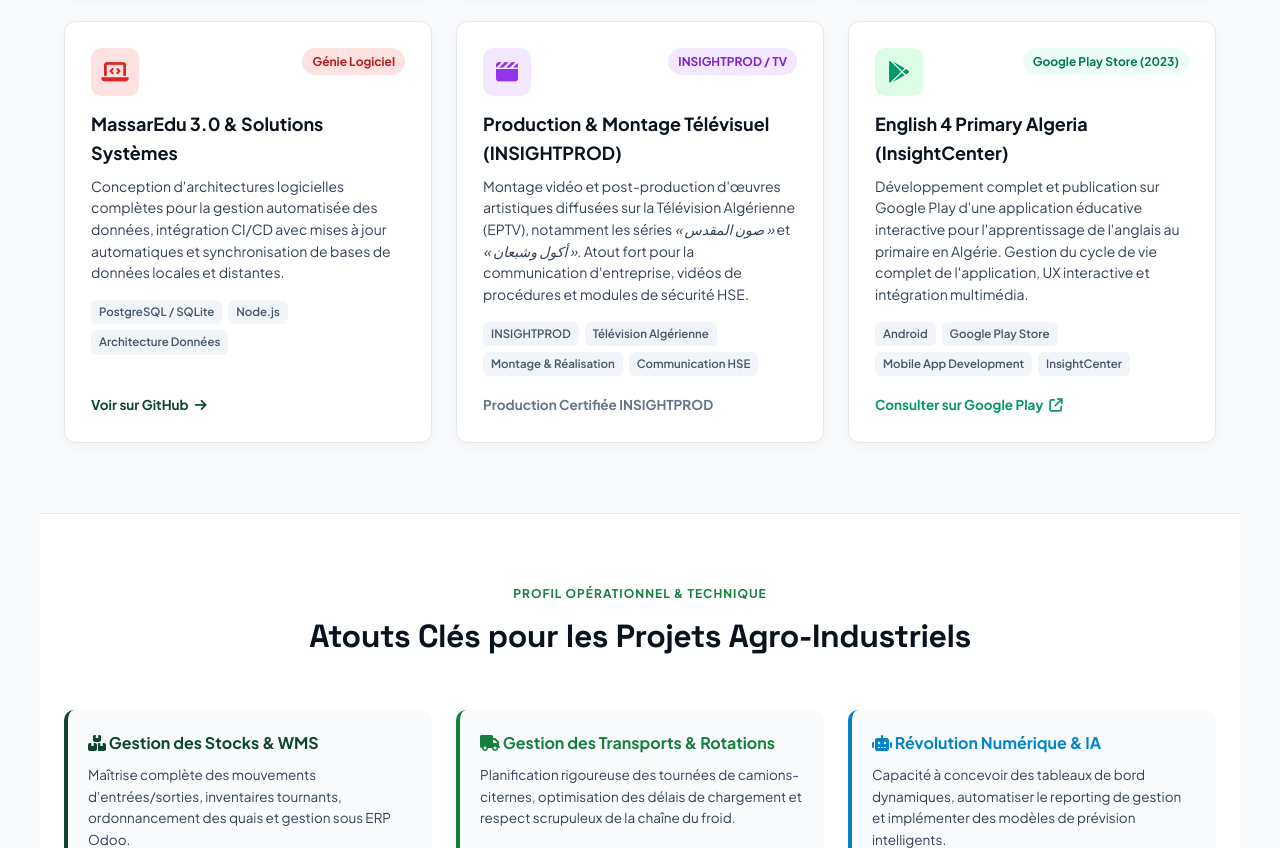
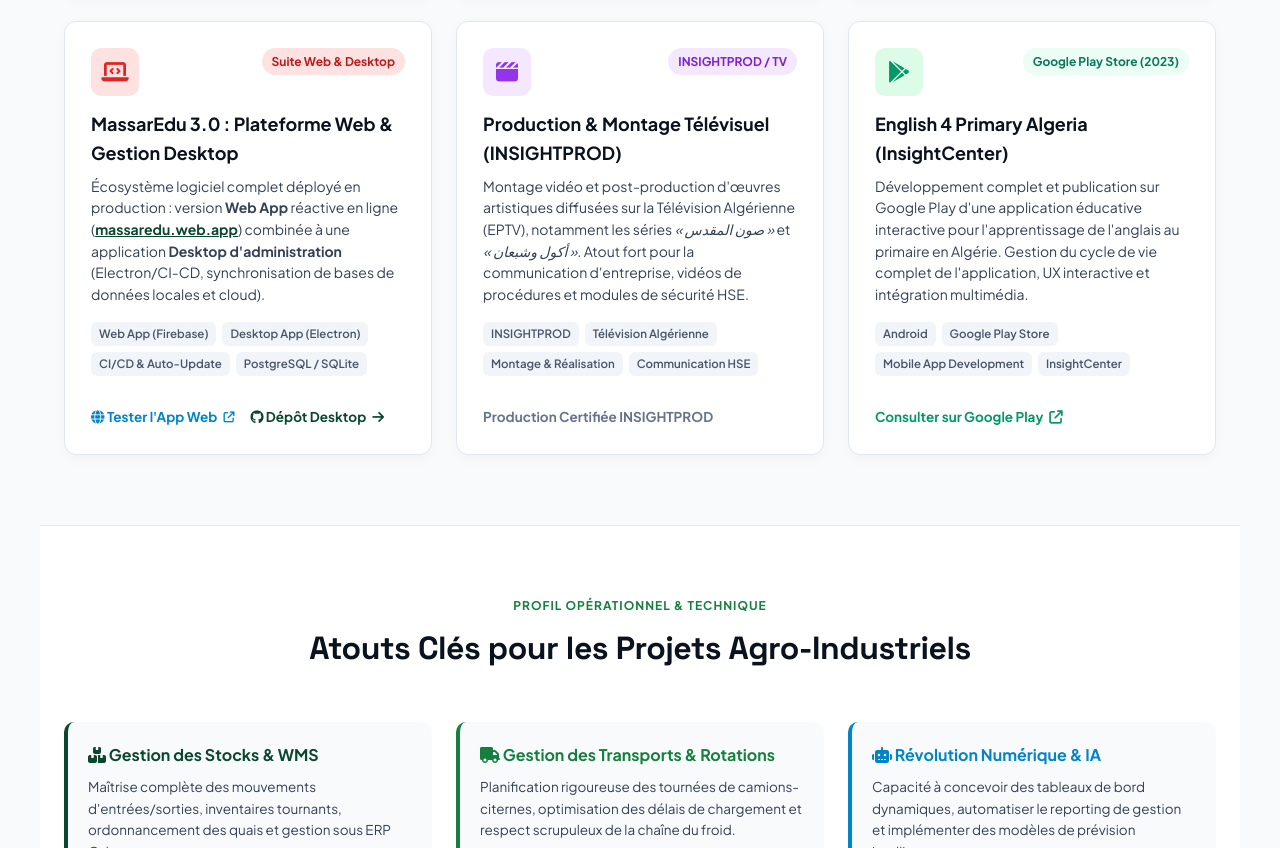
Before and after one commit to dzgreeno/Curriculum_Vitae, a plain HTML site: page index.html in a window 1280 px wide. Shown: the part 1398-2246 px from the top of the page. Drawn offline with Linux system fonts and the light colour scheme.

Commit message:
feat: add MassarEdu live web app link (massaredu.web.app) and desktop suite

```diff
--- a/index.html
+++ b/index.html
@@ -645,7 +645,7 @@
         </a>
       </div>
 
-      <!-- CARD 4: MASSAREDU & DESKTOP -->
+      <!-- CARD 4: MASSAREDU WEB & DESKTOP SUITE -->
       <div class="card">
         <div>
           <div class="card-top">
@@ -653,23 +653,30 @@
               <i class="fa-solid fa-laptop-code"></i>
             </div>
             <span style="background: #fee2e2; color: #b91c1c; padding: 4px 10px; border-radius: 20px; font-size: 12px; font-weight: 700;">
-              Génie Logiciel
+              Suite Web & Desktop
             </span>
           </div>
-          <h3>MassarEdu 3.0 & Solutions Systèmes</h3>
+          <h3>MassarEdu 3.0 : Plateforme Web & Gestion Desktop</h3>
           <p>
-            Conception d'architectures logicielles complètes pour la gestion automatisée des données, intégration CI/CD avec mises à jour automatiques et synchronisation de bases de données locales et distantes.
+            Écosystème logiciel complet déployé en production : version <strong>Web App</strong> réactive en ligne (<a href="https://massaredu.web.app/" target="_blank" style="color:var(--primary); font-weight:700;">massaredu.web.app</a>) combinée à une application <strong>Desktop d'administration</strong> (Electron/CI-CD, synchronisation de bases de données locales et cloud).
           </p>
           <div class="card-tags">
+            <span class="tag-item">Web App (Firebase)</span>
+            <span class="tag-item">Desktop App (Electron)</span>
+            <span class="tag-item">CI/CD & Auto-Update</span>
             <span class="tag-item">PostgreSQL / SQLite</span>
-            <span class="tag-item">Node.js</span>
-            <span class="tag-item">Architecture Données</span>
           </div>
         </div>
-        <a href="https://github.com/dzgreeno/massaredu-desktop" target="_blank" class="card-link">
-          <span>Voir sur GitHub</span>
-          <i class="fa-solid fa-arrow-right"></i>
-        </a>
+        <div style="display:flex; gap:16px; margin-top:12px; flex-wrap:wrap;">
+          <a href="https://massaredu.web.app/" target="_blank" class="card-link" style="color:#0284c7;">
+            <span><i class="fa-solid fa-globe"></i> Tester l'App Web</span>
+            <i class="fa-solid fa-arrow-up-right-from-square" style="font-size:11px;"></i>
+          </a>
+          <a href="https://github.com/dzgreeno/massaredu-desktop" target="_blank" class="card-link">
+            <span><i class="fa-brands fa-github"></i> Dépôt Desktop</span>
+            <i class="fa-solid fa-arrow-right"></i>
+          </a>
+        </div>
       </div>
 
       <!-- CARD 5: AUDIOVISUEL INSIGHTPROD & EPTV -->
```
Also changed, not shown: cv.html (+11 -8 lines), 1 other file.
